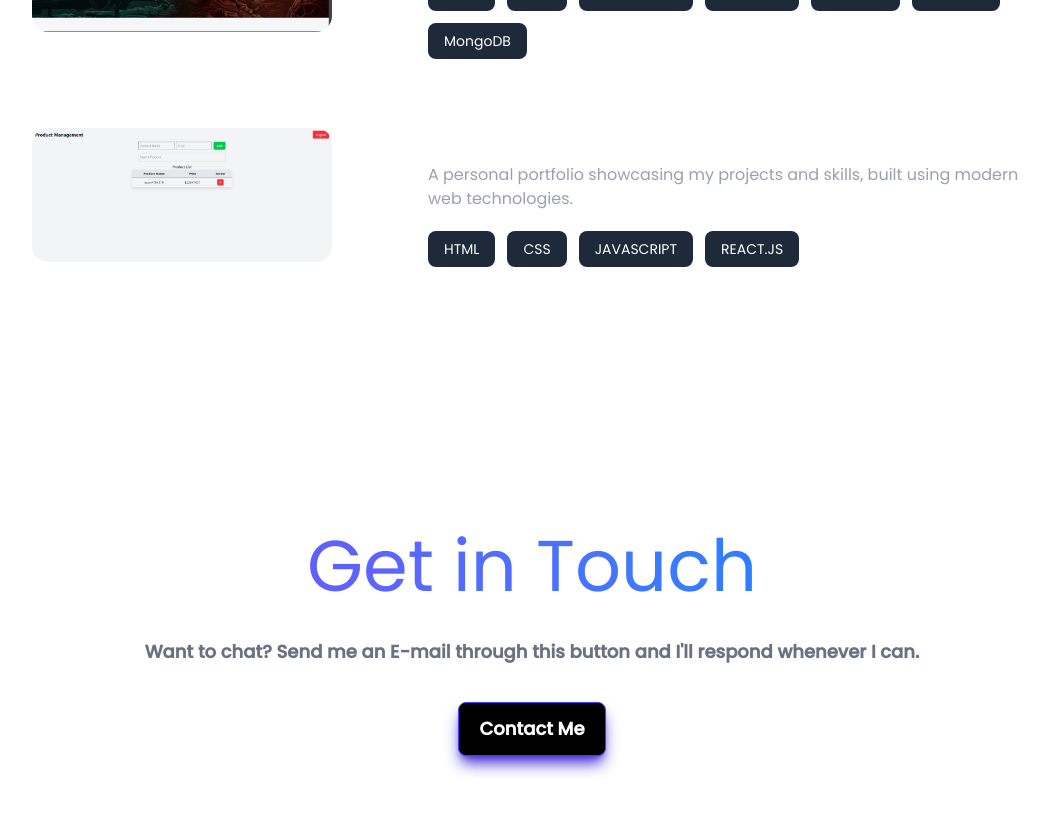
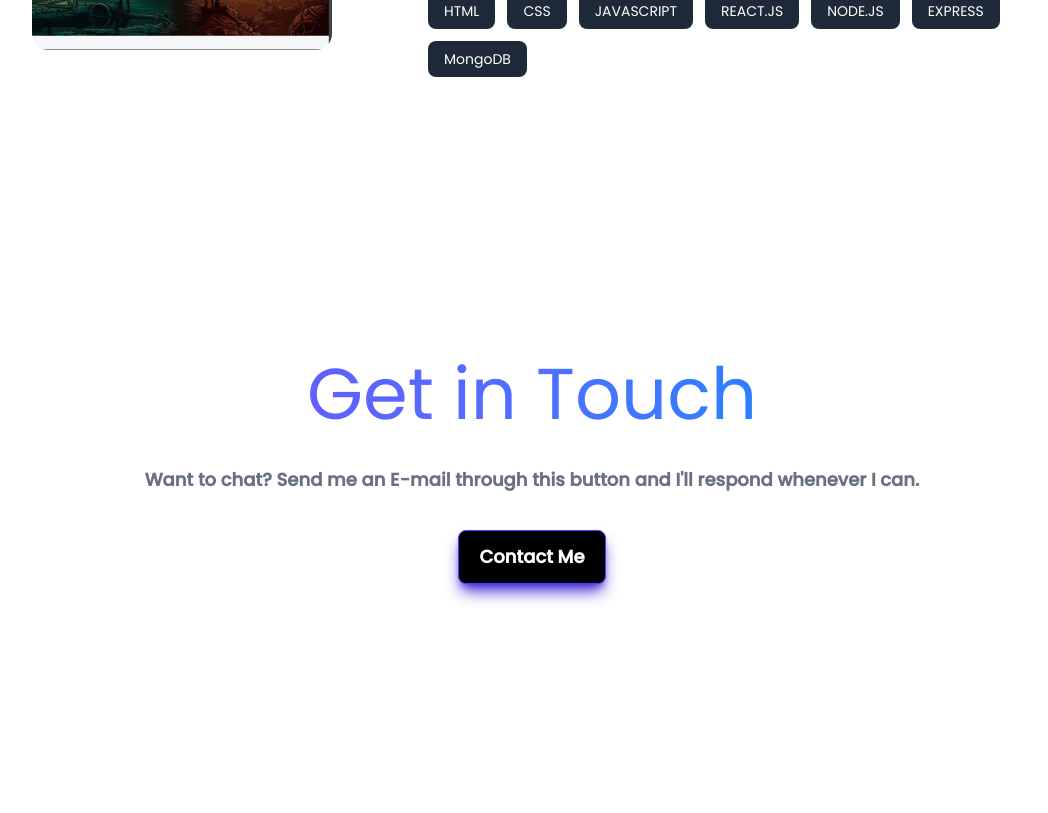
Before and after one commit to DipendraPatel12/DspPortFolio, a React (Vite) app: page / in a window 1280 px wide. Shown: the part 1980-2793 px from the top of the page, without its empty margins (108-1156 px from the left). After the commit the page ends 2731 px from the top, so only its background shows below. Built offline with nearby package versions, Linux system fonts and the light colour scheme.

Commit message:
minor update

```diff
--- a/src/components/Projects.jsx
+++ b/src/components/Projects.jsx
@@ -37,14 +37,7 @@ const Projects = () => {
       ],
       link: "https://poster-z.vercel.app",
     },
-    {
-      image: TodoPro,
-      title: "Expense Tracter",
-      description:
-        "A personal portfolio showcasing my projects and skills, built using modern web technologies.",
-      technologies: ["HTML", "CSS", "JAVASCRIPT", "REACT.JS"],
-      link: "https://assesment-task-git-main-dipendra-s-projects-d6887546.vercel.app/home",
-    },
+
   ];
 
   const ScrollReveal = ({ children }) => {
```
